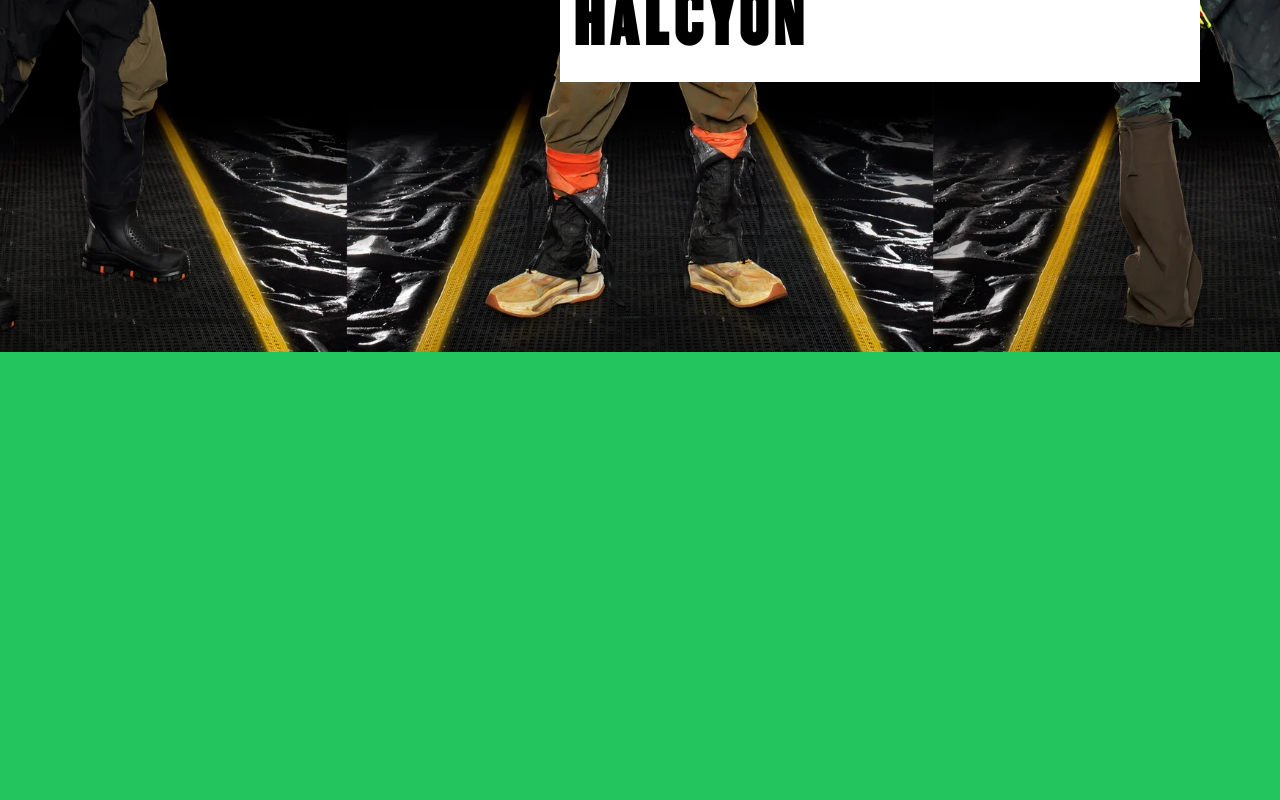
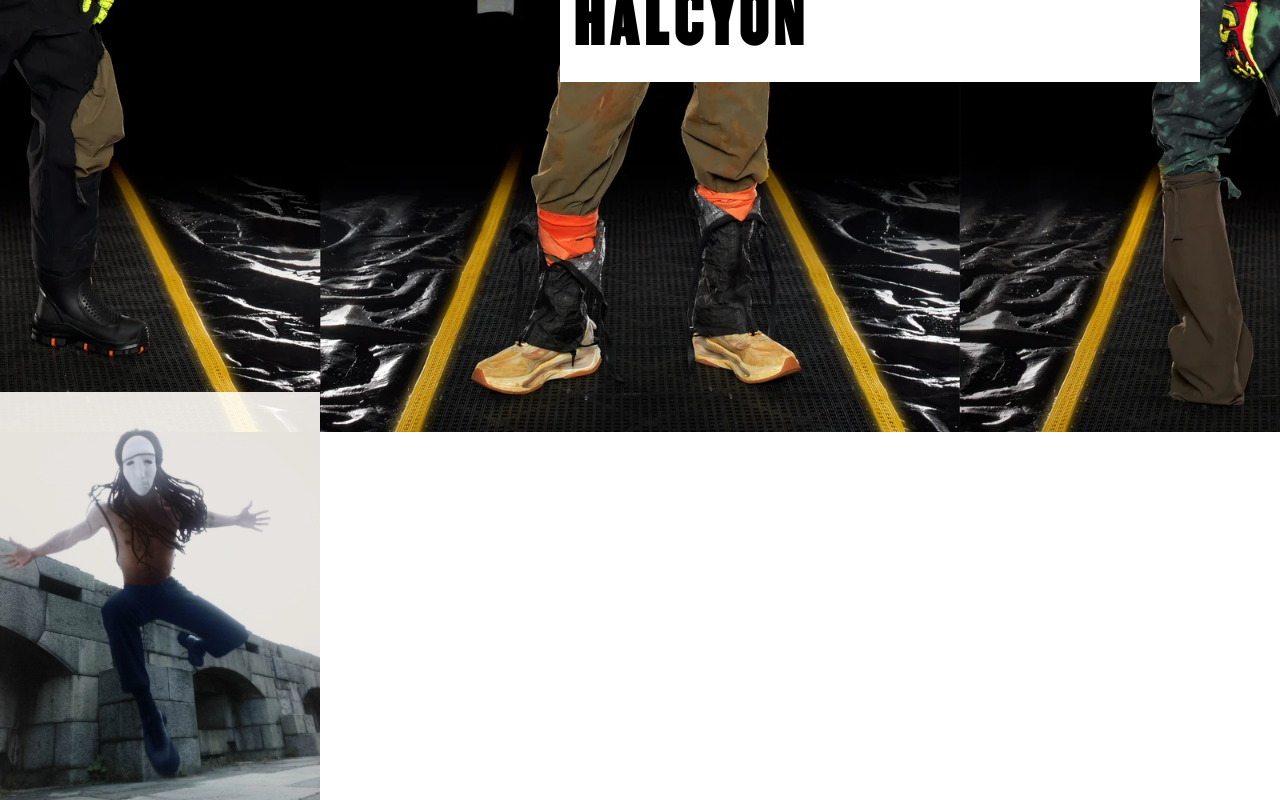
Before and after one commit to grantgariepy/outside, a SvelteKit app: page / in a window 1280 px wide. Shown: the part 2000-2800 px from the top of the page. Built offline with nearby package versions, Linux system fonts and the light colour scheme.

Commit message:
tyring half width background image

```diff
--- a/src/routes/+page.svelte
+++ b/src/routes/+page.svelte
@@ -1,7 +1,7 @@
 <div>
 	<!-- first -->
 	<div
-		class="bg-fixed w-screen h-screen bg-cover bg-center bg-no-repeat -mb-12"
+		class="bg-fixed w-screen h-screen z-10 bg-cover bg-center bg-no-repeat -mb-12"
 		style="background-image:url('images/out1.jpg')"
 	>
 		<h1 class="tracking-widest early-edition text-8xl w-screen text-center antialiased ">
@@ -10,12 +10,12 @@
 	</div>
 	<!-- second -->
 	<div
-		class="bg-fixed w-screen h-[102vh] mix-blend-screen bg-cover bg-top bg-no-repeat -mb-24"
+		class="bg-fixed w-screen h-[102vh] z-10 mix-blend-screen bg-cover bg-top bg-no-repeat -mb-24"
 		style="background-image:url('images/out2.webp')"
 	/>
 	<!-- third -->
 	<div
-		class="bg-fixed w-screen h-[110vh] mix-blend-screen bg-center bg-cover bg-no-repeat "
+		class="bg-fixed w-screen h-[120vh] z-10 mix-blend-screen bg-center bg-cover bg-no-repeat "
 		id="third"
 		style="background-image:url('images/out3.webp')"
 	>
@@ -36,11 +36,28 @@
 					Grant Gariepy for halcyon
 				</a>
 			</div>
-			<!-- <p class="text-white">hi</p> -->
 		</div>
 	</div>
 	<!-- fourth -->
-	<div
-		class="bg-fixed w-screen h-screen mix-blend-screen bg-center bg-cover bg-no-repeat  bg-green-500"
-	/>
+	<div class="h-[110vh]">
+		<div class="flex flex-row">
+			<div
+				class="out4 h-[110vh] w-1/2 md:bg-left-top bg-center bg-cover bg-fixed -mt-20 -mb-20 bg-no-repeat"
+				style="background-image:url('images/out4.webp')"
+			>
+				<!-- <img
+				class="w-1/2 fixed inset-0 -z-10 h-screen object-cover object-top -mt-16"
+				src="images/out4.webp"
+				alt=""
+			/> -->
+			</div>
+		</div>
+	</div>
 </div>
+
+<style>
+	.out4 {
+		background-position: 0 10%;
+		background-size: 50%;
+	}
+</style>
```
Also changed, not shown: static/images/out4.webp (added).
